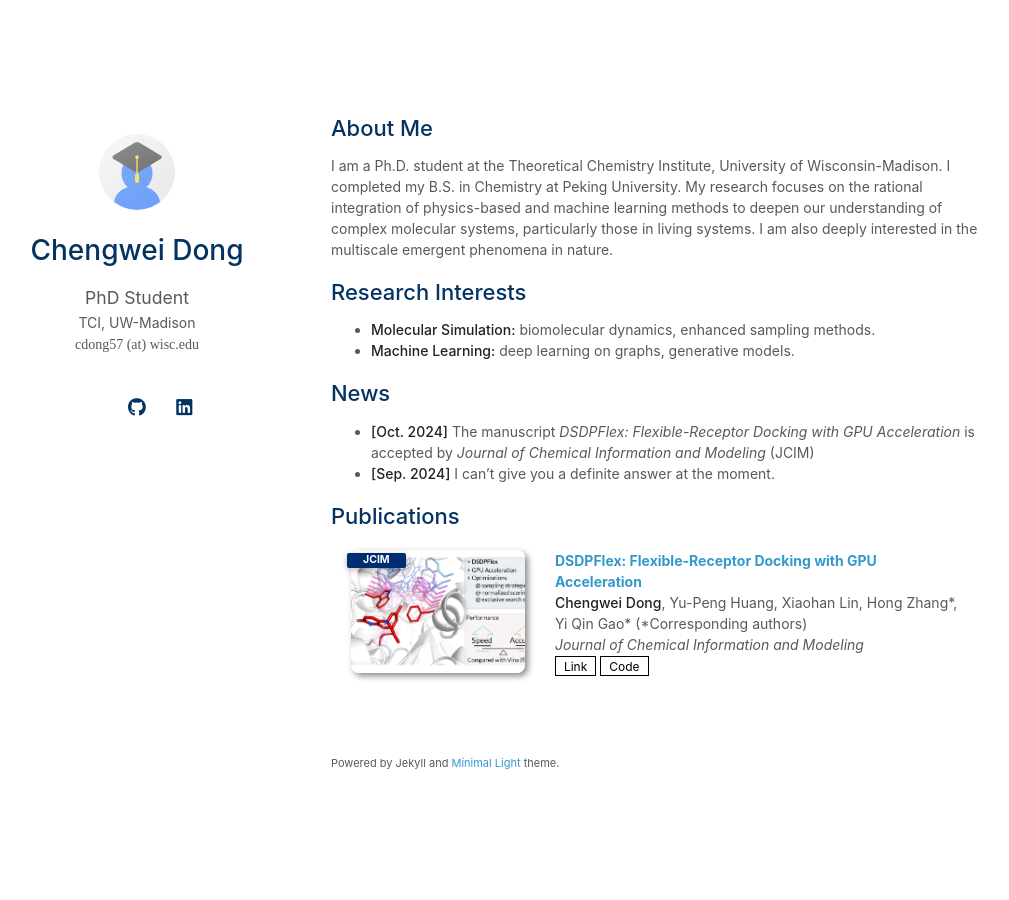
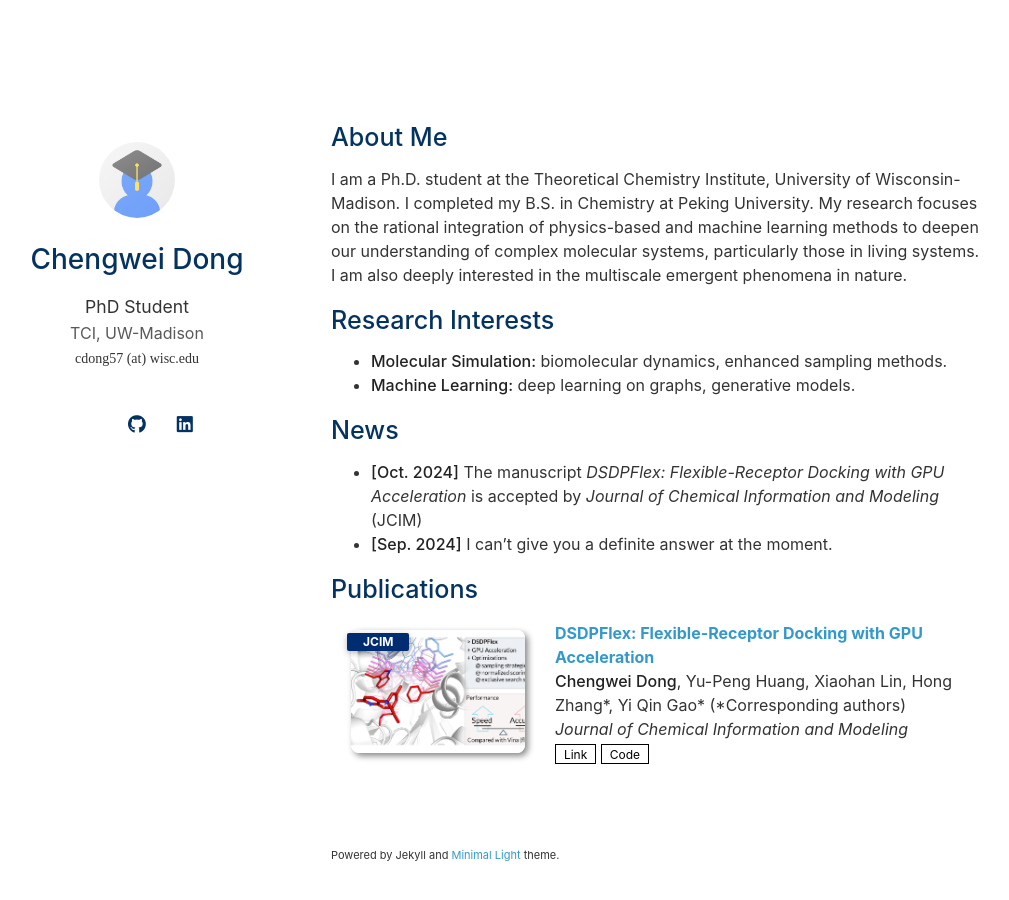
Before and after one commit to HCAya/profile, a Jekyll site: the page built from index.md, in a window 1280 px wide and 935 px high. Shown: the top 900 px of the window, without its empty margins (139-1148 px from the left). Built offline with Jekyll 4.4.1, drawn with Linux system fonts in a browser that asks for light colours; a style sheet for code colours, icons or effects is not loaded; our own code applies the rules of GitHub Pages for plain Markdown files.

Commit message:
modified:   assets/css/font_sans_serif.css

```diff
--- a/assets/css/font_sans_serif.css
+++ b/assets/css/font_sans_serif.css
@@ -3,7 +3,7 @@
 body {
     background-color: #fff;
     padding:50px;
-    font: 14px/1.5 -apple-system, BlinkMacSystemFont, "Lato", "Segoe UI", Roboto, Oxygen, Ubuntu, Cantarell, "Fira Sans", "Droid Sans", "Helvetica Neue", Arial, sans-serif, "Apple Color Emoji", "Segoe UI Emoji", "Segoe UI Symbol";
-    color:#595959;
+    font: 16px/1.5 -apple-system, BlinkMacSystemFont, "Lato", "Segoe UI", Roboto, Oxygen, Ubuntu, Cantarell, "Fira Sans", "Droid Sans", "Helvetica Neue", Arial, sans-serif, "Apple Color Emoji", "Segoe UI Emoji", "Segoe UI Symbol";
+    color:#333333;
     font-weight:400;
   }
```
